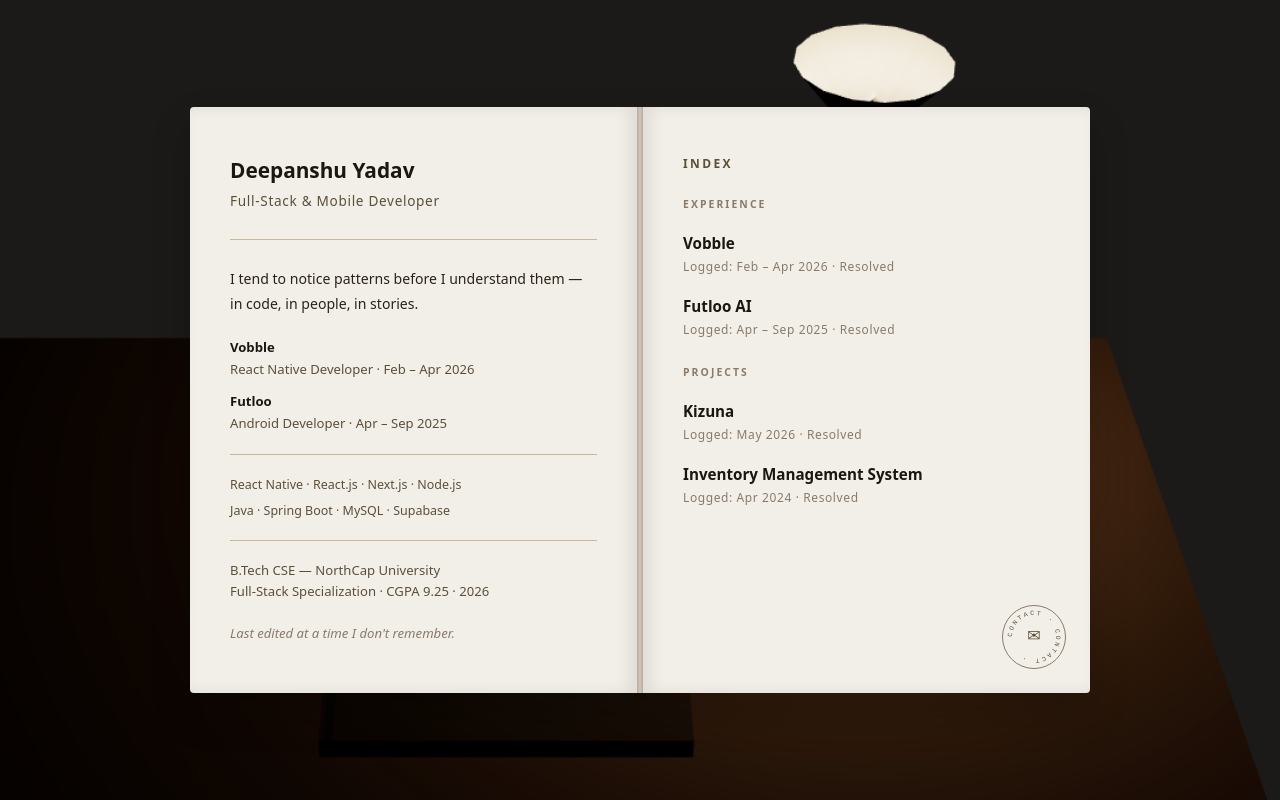
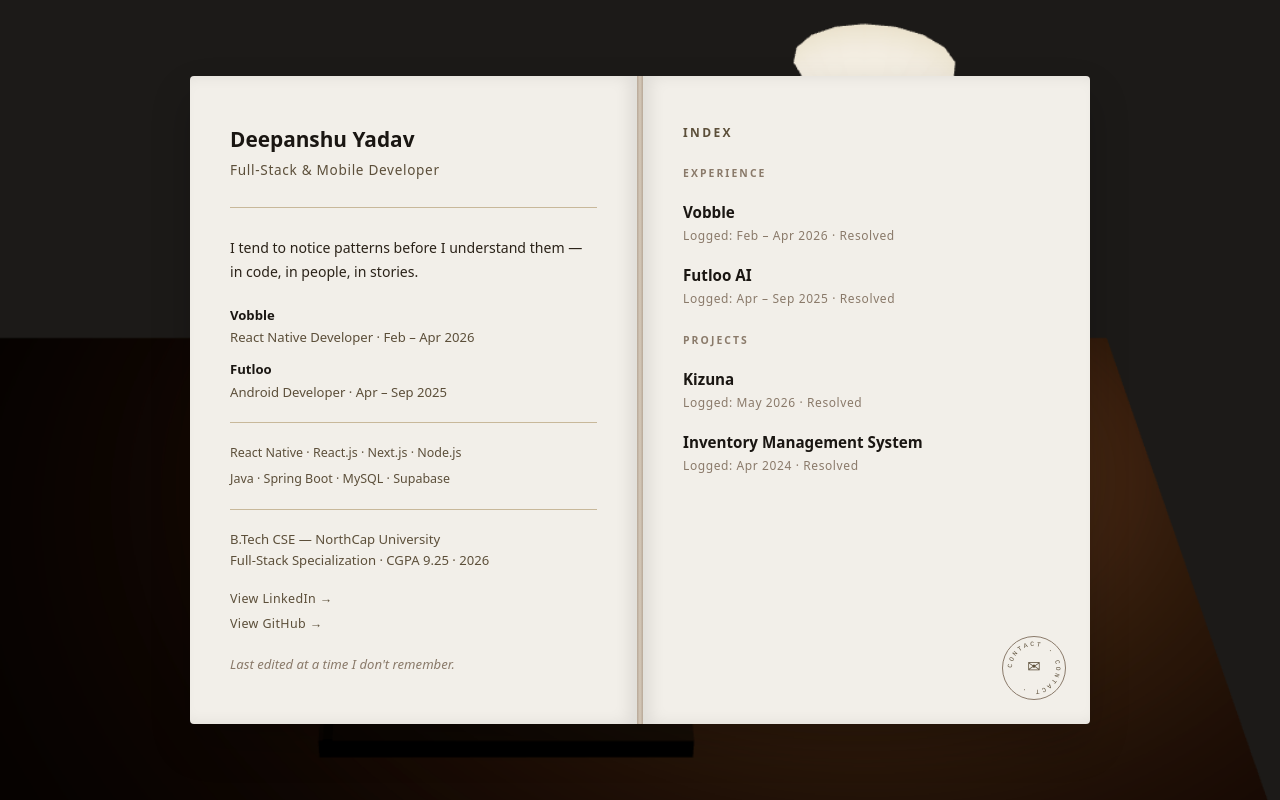
Before and after one commit to Deyad11/field-notes, a Next.js app: page / in a window 1280 px wide. Built offline with nearby package versions, Linux system fonts and the light colour scheme.

Commit message:
feat: LinkedIn and GitHub links on about page

```diff
--- a/app/components/MobileJournal.tsx
+++ b/app/components/MobileJournal.tsx
@@ -157,7 +157,34 @@ function AboutPage() {
           Full-Stack Specialization · CGPA 9.25 · 2026
         </p>
       </div>
-
+      <div style={{ display: "flex", flexDirection: "column", gap: "0.4rem" }}>
+        <a
+          href="https://www.linkedin.com/in/deepanshu-yadav-b240a7127/"
+          target="_blank"
+          rel="noopener noreferrer"
+          style={{
+            fontSize: "0.78rem",
+            color: C.inkMid,
+            textDecoration: "none",
+            letterSpacing: "0.03em",
+          }}
+        >
+          View LinkedIn &#8594;
+        </a>
+        <a
+          href="https://github.com/Deyad11"
+          target="_blank"
+          rel="noopener noreferrer"
+          style={{
+            fontSize: "0.78rem",
+            color: C.inkMid,
+            textDecoration: "none",
+            letterSpacing: "0.03em",
+          }}
+        >
+          View GitHub &#8594;
+        </a>
+      </div>
       <p
         style={{
           fontSize: "0.82rem",
--- a/app/page.tsx
+++ b/app/page.tsx
@@ -135,7 +135,36 @@ export default function Home() {
             Full-Stack Specialization · CGPA 9.25 · 2026
           </p>
         </div>
-
+        <div
+          style={{ display: "flex", flexDirection: "column", gap: "0.4rem" }}
+        >
+          <a
+            href="https://www.linkedin.com/in/deepanshu-yadav-b240a7127/"
+            target="_blank"
+            rel="noopener noreferrer"
+            style={{
+              fontSize: "0.78rem",
+              color: "#5C4F3A",
+              textDecoration: "none",
+              letterSpacing: "0.03em",
+            }}
+          >
+            View LinkedIn &#8594;
+          </a>
+          <a
+            href="https://github.com/Deyad11"
+            target="_blank"
+            rel="noopener noreferrer"
+            style={{
+              fontSize: "0.78rem",
+              color: "#5C4F3A",
+              textDecoration: "none",
+              letterSpacing: "0.03em",
+            }}
+          >
+            View GitHub &#8594;
+          </a>
+        </div>
         {/* FIXED: Changed don't to don&apos;t to pass compiler rules */}
         <p
           style={{
```
